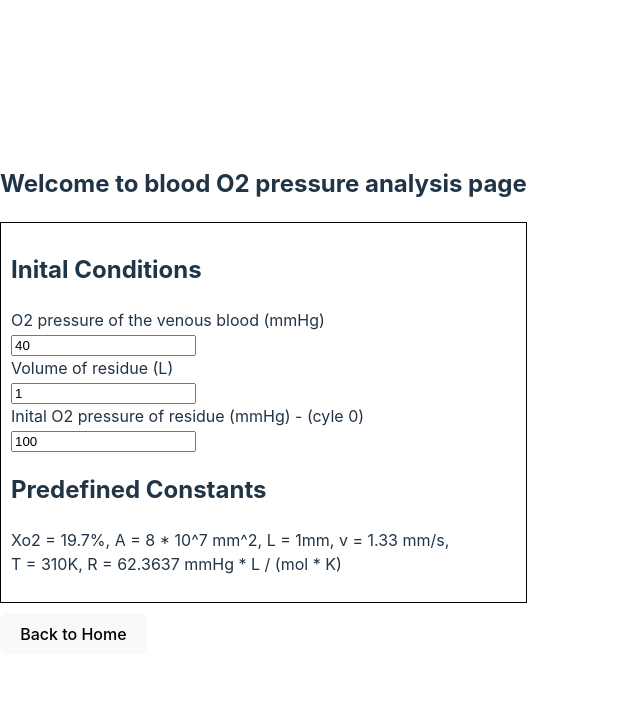
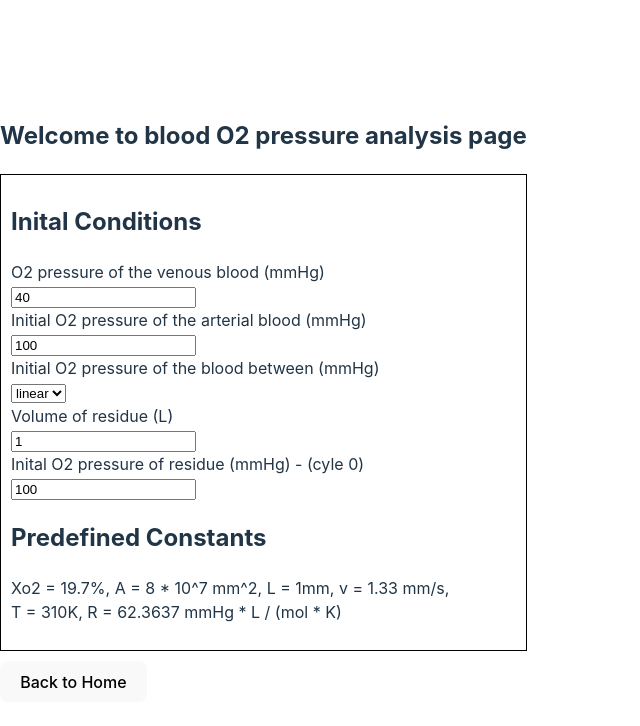
Before and after one commit to YooChanJo/OSAS-digital-twinning, a React (Vite) app in the folder frontend/: page /analysis/blood-o2-pressure-analysis in a window 1280 px wide. Shown: the top 726 px of the page, without its empty margins (0-640 px from the left). Built offline with nearby package versions, Linux system fonts and the light colour scheme.

Commit message:
Added other initial conditions

```diff
--- a/frontend/src/routes/bloodO2PressureAnalysis.jsx
+++ b/frontend/src/routes/bloodO2PressureAnalysis.jsx
@@ -18,7 +18,12 @@ export default function BloodO2PressureAnalysis() {
             <h2>Inital Conditions</h2>
             <label htmlFor="Pv">O2 pressure of the venous blood (mmHg)</label><br />
             <input id="Pv" type="number" defaultValue={40}></input><br />
-
+            <label htmlFor="Part">Initial O2 pressure of the arterial blood (mmHg)</label><br />
+            <input id="Part" type="number" defaultValue={100}></input><br />
+            <label htmlFor="Pbet">Initial O2 pressure of the blood between (mmHg)</label><br />
+            <select id="Pbet">
+                <option value="linear">linear</option>
+            </select><br />
             <label htmlFor="Vr">Volume of residue (L)</label><br />
             <input id="Vr" type="number" defaultValue={1}></input><br />
             <label htmlFor="Pr">Inital O2 pressure of residue (mmHg) - (cyle 0)</label><br />
```
